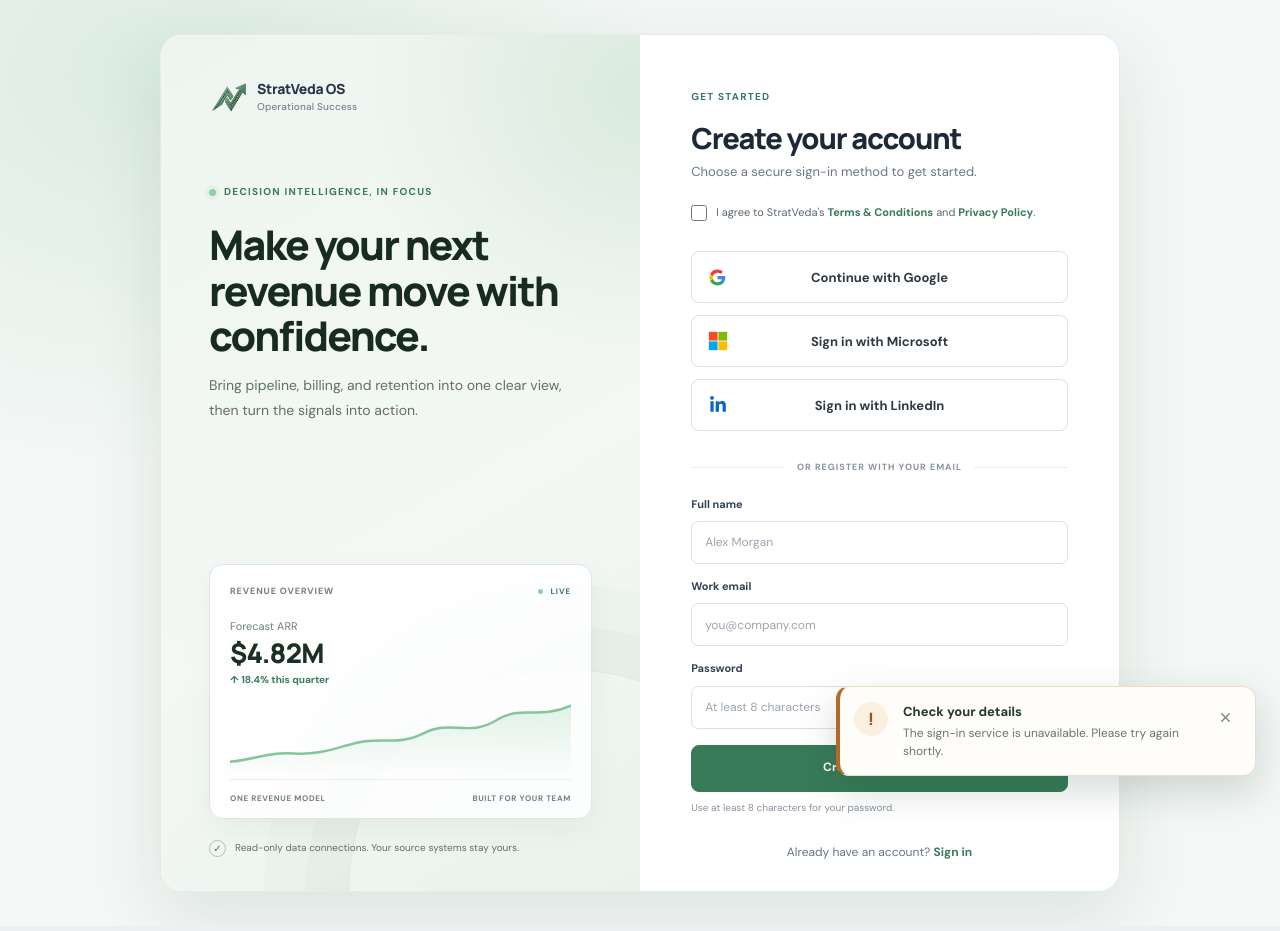
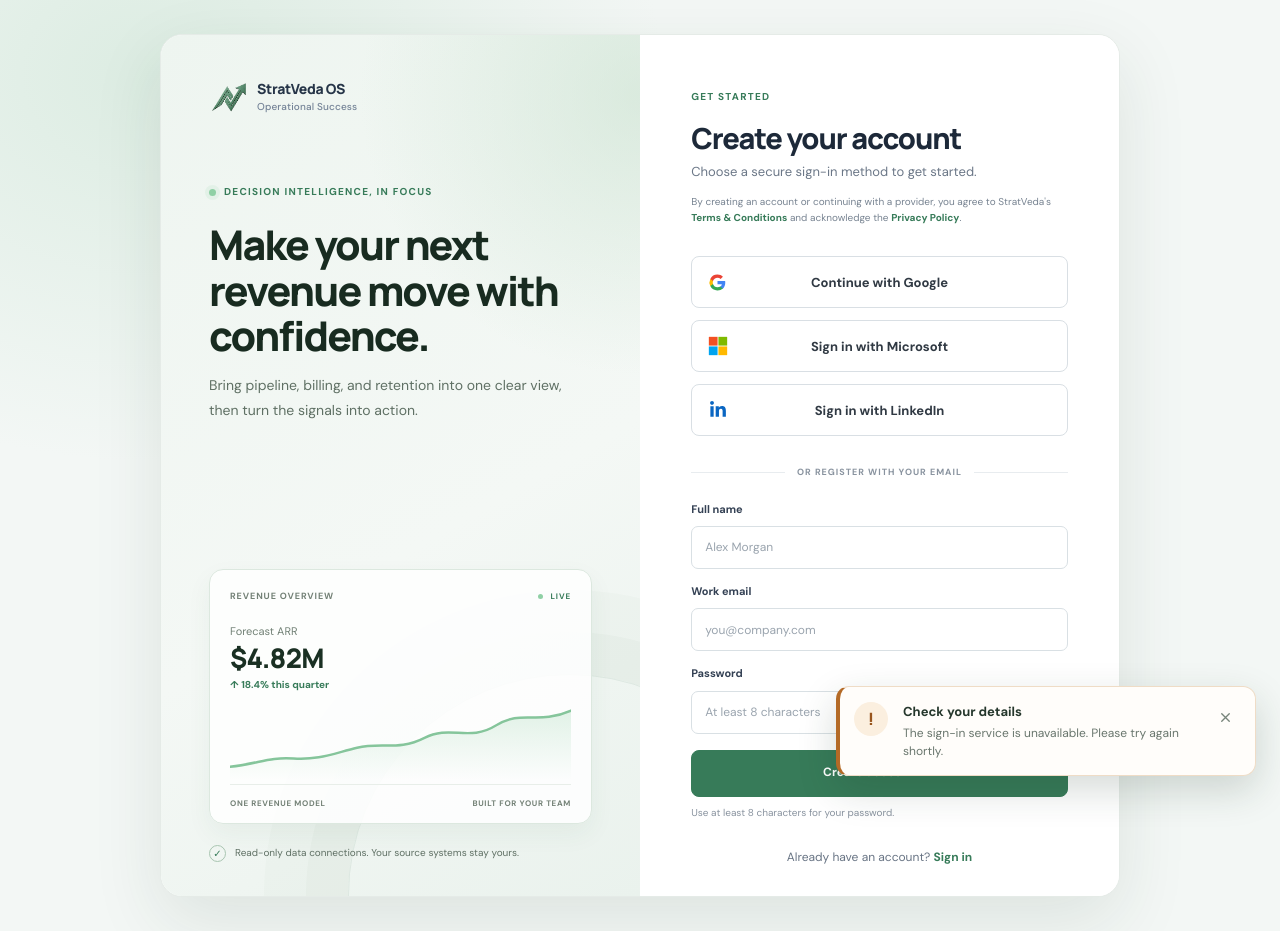
Before and after one commit to holshubham7-lang/StratVeda-OS-V1, a Next.js app in the folder app/frontend/: page /sign-up in a window 1280 px wide. Built offline with nearby package versions, Linux system fonts and the light colour scheme; no server answers.

Commit message:
fix(signup): remove consent checkbox and keep terms notice

```diff
--- a/app/frontend/app/api/auth/oauth/google/callback/route.ts
+++ b/app/frontend/app/api/auth/oauth/google/callback/route.ts
@@ -33,7 +33,7 @@ export async function POST(request: NextRequest) {
         origin: request.headers.get("origin") ?? new URL(request.url).origin,
       },
       cache: "no-store",
-      body: JSON.stringify({ idToken: credential }),
+      body: JSON.stringify({ idToken: credential, acceptedTerms: true }),
     });
     if (!response.ok) return signupRedirect(request);
 
--- a/app/frontend/app/globals.css
+++ b/app/frontend/app/globals.css
@@ -422,10 +422,7 @@ html.motion-ready .question-card:nth-child(4).is-visible { animation-delay: 210m
 .signup-panel h2 { margin: 13px 0 6px; color: #1d2939; font: 750 29px/1.2 var(--font-display); letter-spacing: -1.1px; }
 .signup-subtitle { margin: 0; color: #6b7787; font-size: 13px; line-height: 1.6; }
 .signup-provider-list { display: grid; gap: 12px; margin-top: 30px; }
-.signup-consent { display: flex; align-items: flex-start; gap: 9px; margin-top: 22px; color: #5a6675; font: 400 11px/1.5 var(--font-body); cursor: pointer; }
-.signup-consent input { flex: 0 0 auto; width: 16px; height: 16px; margin: 1px 0 0; accent-color: var(--green); cursor: pointer; }
-.signup-consent a { color: var(--green); font-weight: 700; }
-.signup-consent a:hover { color: var(--green-deep); text-decoration: underline; }.signup-provider-button { position: relative; width: 100%; min-height: 52px; display: flex; align-items: center; justify-content: center; padding: 0 46px; border: 1px solid #d9dfe4; border-radius: 8px; color: #303943; background: #fff; cursor: pointer; font-size: 13px; font-weight: 650; transition: border-color .18s ease, background .18s ease, box-shadow .18s ease, transform .18s ease; }
+.signup-provider-button { position: relative; width: 100%; min-height: 52px; display: flex; align-items: center; justify-content: center; padding: 0 46px; border: 1px solid #d9dfe4; border-radius: 8px; color: #303943; background: #fff; cursor: pointer; font-size: 13px; font-weight: 650; transition: border-color .18s ease, background .18s ease, box-shadow .18s ease, transform .18s ease; }
 .signup-provider-button:hover { transform: translateY(-1px); border-color: #adb9c2; background: #fcfdfd; box-shadow: 0 4px 12px rgba(28,42,54,.07); }
 .signup-provider-button:active { transform: translateY(0); }
 .signup-provider-button:focus-visible { outline-offset: 3px; }
@@ -460,7 +457,7 @@ html.motion-ready .question-card:nth-child(4).is-visible { animation-delay: 210m
 .signup-switch a,.signup-legal a { color: var(--green); font-weight: 700; }
 .signup-switch a:hover,.signup-legal a:hover { color: var(--green-deep); text-decoration: underline; }
 .forgot-password-form { margin-top: 28px; }
-.signup-legal { width: min(100%, 420px); margin: 30px auto 0; color: #8a949f; font-size: 10px; line-height: 1.6; text-align: center; }
+.signup-legal { width: min(100%, 420px); margin: 12px auto 0; color: #778391; font-size: 10px; line-height: 1.6; text-align: left; }
 
 /* Welcome screen */
 .welcome-page { position: relative; min-height: min(800px,calc(100svh - 136px)); display: grid; place-items: center; padding: clamp(44px,7vw,88px) 24px; overflow: hidden; background: radial-gradient(ellipse at 84% 6%,rgba(55,123,89,.055),transparent 46%),radial-gradient(ellipse at 4% 96%,rgba(59,110,145,.05),transparent 44%),linear-gradient(180deg,#fbfcfd 0%,var(--canvas) 100%); }
--- a/app/frontend/app/sign-up/page.tsx
+++ b/app/frontend/app/sign-up/page.tsx
@@ -35,7 +35,6 @@ declare global {
 }
 
 const API_BASE = process.env.NEXT_PUBLIC_API_BASE_URL ?? "http://localhost:3001/api";
-const CONSENT_STORAGE_KEY = "signup_terms_consent";
 
 function randomBase64Url(byteLength = 32) {
   const bytes = crypto.getRandomValues(new Uint8Array(byteLength));
@@ -79,7 +78,6 @@ export default function SignUpPage() {
   const [showPassword, setShowPassword] = useState(false);
   const [socialConfig, setSocialConfig] = useState<SocialConfig | null>(null);
   const [busyProvider, setBusyProvider] = useState<string | null>(null);
-  const [acceptedTerms, setAcceptedTerms] = useState(false);
   const googleCodeClientRef = useRef<{ requestCode: () => void } | null>(null);
   const googleAttemptActiveRef = useRef(false);
 
@@ -193,9 +191,7 @@ export default function SignUpPage() {
   }
 
   async function postSocialSignup(path: string, body: object, extraHeaders: Record<string, string> = {}) {
-    const consented = window.sessionStorage.getItem(CONSENT_STORAGE_KEY) === "1";
-    if (consented) window.sessionStorage.removeItem(CONSENT_STORAGE_KEY);
-    const payload = consented ? { ...body, acceptedTerms: true } : body;
+    const payload = { ...body, acceptedTerms: true };
     try {
       const response = await fetch(`${API_BASE}/auth/social/${path}`, {
         method: "POST",
@@ -215,10 +211,6 @@ export default function SignUpPage() {
 
   async function handleCreateAccount(event: React.FormEvent<HTMLFormElement>) {
     event.preventDefault();
-    if (!acceptedTerms) {
-      showNotice("Please accept the Terms & Conditions and Privacy Policy to continue.", "error");
-      return;
-    }
     const form = event.currentTarget;
     const name = form.elements.namedItem("name") as HTMLInputElement;
     const email = form.elements.namedItem("email") as HTMLInputElement;
@@ -267,11 +259,6 @@ export default function SignUpPage() {
       showNotice("Google sign-in is not ready yet. Please try again shortly.", "error");
       return;
     }
-    if (!acceptedTerms) {
-      showNotice("Please accept the Terms & Conditions and Privacy Policy to continue.", "error");
-      return;
-    }
-    window.sessionStorage.setItem(CONSENT_STORAGE_KEY, "1");
     googleAttemptActiveRef.current = true;
     setBusyProvider("google");
     try {
@@ -302,17 +289,12 @@ export default function SignUpPage() {
       showNotice("Microsoft sign-in is not configured.", "error");
       return;
     }
-    if (!acceptedTerms) {
-      showNotice("Please accept the Terms & Conditions and Privacy Policy to continue.", "error");
-      return;
-    }
     setBusyProvider("microsoft");
     try {
       const state = `signup.${randomBase64Url()}`;
       const nonce = randomBase64Url();
       const verifier = randomBase64Url(48);
       const challenge = await createCodeChallenge(verifier);
-      window.sessionStorage.setItem(CONSENT_STORAGE_KEY, "1");
       window.sessionStorage.setItem("microsoft_oauth_state", state);
       window.sessionStorage.setItem("microsoft_oauth_nonce", nonce);
       window.sessionStorage.setItem("microsoft_oauth_verifier", verifier);
@@ -341,12 +323,7 @@ export default function SignUpPage() {
       showNotice("LinkedIn sign-in is not configured.", "error");
       return;
     }
-    if (!acceptedTerms) {
-      showNotice("Please accept the Terms & Conditions and Privacy Policy to continue.", "error");
-      return;
-    }
     const state = `signup.${crypto.randomUUID()}`;
-    window.sessionStorage.setItem(CONSENT_STORAGE_KEY, "1");
     window.sessionStorage.setItem("linkedin_oauth_state", state);
     const authorizeUrl = new URL("https://www.linkedin.com/oauth/v2/authorization");
     authorizeUrl.search = new URLSearchParams({
@@ -391,11 +368,7 @@ export default function SignUpPage() {
             <span className="signup-eyebrow">GET STARTED</span>
             <h2 id="signup-title">Create your account</h2>
             <p className="signup-subtitle">Choose a secure sign-in method to get started.</p>
-
-            <label className="signup-consent">
-              <input type="checkbox" name="terms" checked={acceptedTerms} onChange={(event) => setAcceptedTerms(event.target.checked)}/>
-              <span>I agree to StratVeda's <a href="/terms" target="_blank" rel="noopener noreferrer">Terms &amp; Conditions</a> and <a href="/privacy-policy" target="_blank" rel="noopener noreferrer">Privacy Policy</a>.</span>
-            </label>
+            <p className="signup-legal">By creating an account or continuing with a provider, you agree to StratVeda's <a href="/terms" target="_blank" rel="noopener noreferrer">Terms &amp; Conditions</a> and acknowledge the <a href="/privacy-policy" target="_blank" rel="noopener noreferrer">Privacy Policy</a>.</p>
 
             <div className="signup-provider-list" aria-label="Sign up with a provider">
               <button className="signup-provider-button" type="button" onClick={handleGoogleSignup} disabled={busyProvider !== null}><GoogleMark/><span>{busyProvider === "google" ? "Connecting…" : "Continue with Google"}</span></button>
```
